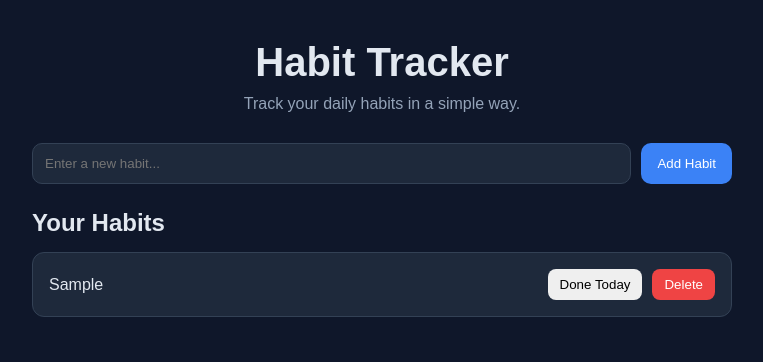
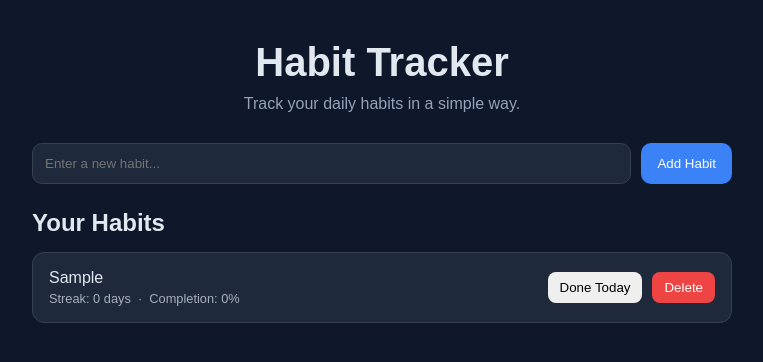
Before and after one commit to ShaharKoza/habit-tracker, a React (Vite) app: page / in a window 1280 px wide. Both pictures are taken after typing "Sample" into the empty fields and a click on the button "Add Habit". Shown: the top 362 px of the page, without its empty margins (258-1021 px from the left). Built offline with nearby package versions, Linux system fonts and the light colour scheme.

Commit message:
Add localStorage persistence for habits

```diff
--- a/src/App.jsx
+++ b/src/App.jsx
@@ -1,14 +1,42 @@
 import { useEffect, useState } from 'react'
 
+// Returns today's date as a YYYY-MM-DD string
+function getToday() {
+  return new Date().toISOString().split('T')[0]
+}
+
+// Counts how many consecutive days ending today were completed
+function getStreak(completedDates) {
+  let streak = 0
+  const today = new Date()
+
+  while (true) {
+    const dateStr = today.toISOString().split('T')[0]
+    if (completedDates.includes(dateStr)) {
+      streak++
+      today.setDate(today.getDate() - 1)
+    } else {
+      break
+    }
+  }
+
+  return streak
+}
+
+// Calculates completed days / total days since creation, as a percentage
+function getCompletionRate(completedDates, createdAt) {
+  const start = new Date(createdAt)
+  const today = new Date(getToday())
+  const totalDays = Math.floor((today - start) / (1000 * 60 * 60 * 24)) + 1
+  return Math.round((completedDates.length / totalDays) * 100)
+}
+
 function App() {
-  const [habitName, setHabitName] = useState(() => {
-    const savedHabits = localStorage.getItem('habits')
-    return savedHabits ? JSON.parse(savedHabits) : []
-  })
+  const [habitName, setHabitName] = useState('')
 
   const [habits, setHabits] = useState(() => {
-    const savedHabits = localStorage.getItem('habits')
-    return savedHabits ? JSON.parse(savedHabits) : []
+    const saved = localStorage.getItem('habits')
+    return saved ? JSON.parse(saved) : []
   })
 
   useEffect(() => {
@@ -23,7 +51,8 @@ function App() {
     const newHabit = {
       id: Date.now(),
       name: habitName,
-      doneToday: false,
+      createdAt: getToday(),
+      completedDates: [],
     }
 
     setHabits([...habits, newHabit])
@@ -35,12 +64,18 @@ function App() {
   }
 
   function handleToggleDone(id) {
+    const today = getToday()
     setHabits(
-      habits.map((habit) =>
-        habit.id === id
-          ? { ...habit, doneToday: !habit.doneToday }
-          : habit
-      )
+      habits.map((habit) => {
+        if (habit.id !== id) return habit
+
+        const alreadyDone = habit.completedDates.includes(today)
+        const updatedDates = alreadyDone
+          ? habit.completedDates.filter((d) => d !== today)
+          : [...habit.completedDates, today]
+
+        return { ...habit, completedDates: updatedDates }
+      })
     )
   }
 
@@ -68,16 +103,26 @@ function App() {
           {habits.length === 0 ? (
             <p className="empty-message">No habits yet. Add your first one.</p>
           ) : (
-            habits.map((habit) => (
+            habits.map((habit) => {
+              const doneToday = habit.completedDates.includes(getToday())
+              const streak = getStreak(habit.completedDates)
+              const rate = getCompletionRate(habit.completedDates, habit.createdAt)
+
+              return (
                 <div
                   key={habit.id}
-                className={`habit-card ${habit.doneToday ? 'done' : ''}`}
+                  className={`habit-card ${doneToday ? 'done' : ''}`}
                 >
+                  <div>
                     <span>{habit.name}</span>
+                    <p style={{ margin: '4px 0 0', fontSize: '0.8rem', opacity: 0.7 }}>
+                      Streak: {streak} day{streak !== 1 ? 's' : ''} &nbsp;·&nbsp; Completion: {rate}%
+                    </p>
+                  </div>
 
                   <div className="habit-actions">
                     <button type="button" onClick={() => handleToggleDone(habit.id)}>
-                    {habit.doneToday ? 'Undo' : 'Done Today'}
+                      {doneToday ? 'Undo' : 'Done Today'}
                     </button>
 
                     <button
@@ -89,7 +134,8 @@ function App() {
                     </button>
                   </div>
                 </div>
-            ))
+              )
+            })
           )}
         </section>
       </main>
```
Lines whose indentation alone changed are shown as unchanged.
